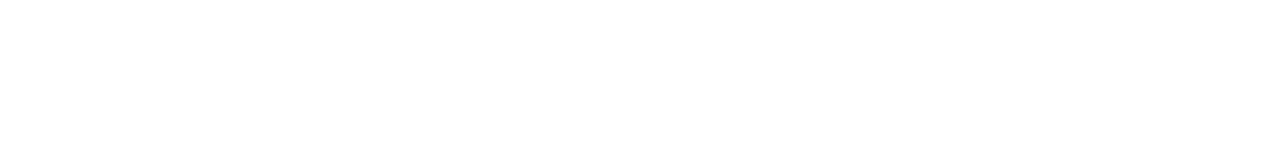
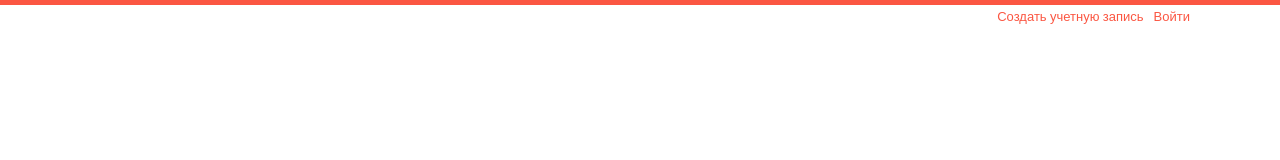
Before and after one commit to Fraktalin/hpl, a plain HTML site: page index.html in a window 1280 px wide. Drawn offline with nearby package versions, Linux system fonts and the light colour scheme.

Commit message:
starting header

```diff
--- a/index.html
+++ b/index.html
@@ -6,10 +6,24 @@
     <title>Document</title>
     <meta name="description" content="Struggling to find a gift for your wife or girlfriend? No problem!">
     <link rel="stylesheet" href="https://cdnjs.cloudflare.com/ajax/libs/normalize/8.0.1/normalize.min.css">
-    <link rel="stylesheet" href="/fonts/style.css">
+    <link rel="preconnect" href="https://fonts.gstatic.com">
+		<link href="https://fonts.googleapis.com/css2?family=Open+Sans:wght@300;400;600;700&display=swap" rel="stylesheet">
     <link rel="stylesheet" href="/style/main.css">
   </head>
 	<body>
+		<div class="line"></div>
+		<div class="container">
+			<header class="main-header">
+				<ul class="registration">
+					<li class="registration-element">
+						<a class="registration-link" href="">Создать учетную запись</a>
+					</li>
+					<li class="registration-element">
+						<a class="registration-link" href="">Войти</a>
+					</li>
+				</ul>
+			</header>
+		</div>
 
 	</body>
 </html>
--- a/style/main.css
+++ b/style/main.css
@@ -0,0 +1,37 @@
+* {
+  box-sizing: border-box;
+}
+body {
+  font-family: 'open sans', sans-serif;
+}
+ol,
+ul {
+	margin: 0;
+  padding: 0;
+	list-style-type: none;
+	line-height: 20px;
+}
+a {
+  text-decoration: none;
+}
+.container {
+  max-width: 1140px;
+  margin-left: auto;
+  margin-right: auto;
+  padding-left: 15px;
+  padding-right: 15px;
+}
+.line {
+	height: 5px;
+	background: #fb5642;
+}
+.registration {
+	display: flex;
+	justify-content:flex-end;
+}
+.registration-link {
+	color: #fb5642;
+	padding-left: 5px;
+	padding-right: 5px;
+	font-size: 13px;
+}
```
Also changed, not shown: images/logo.jpg (added), images/logo.png (added).
